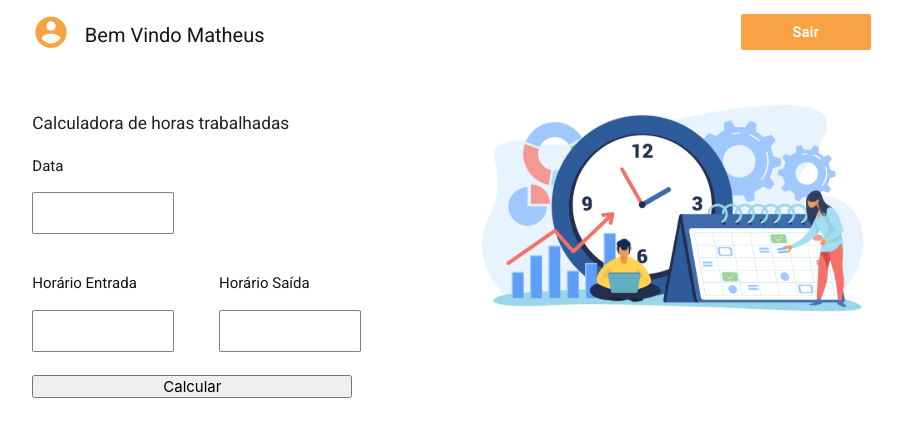
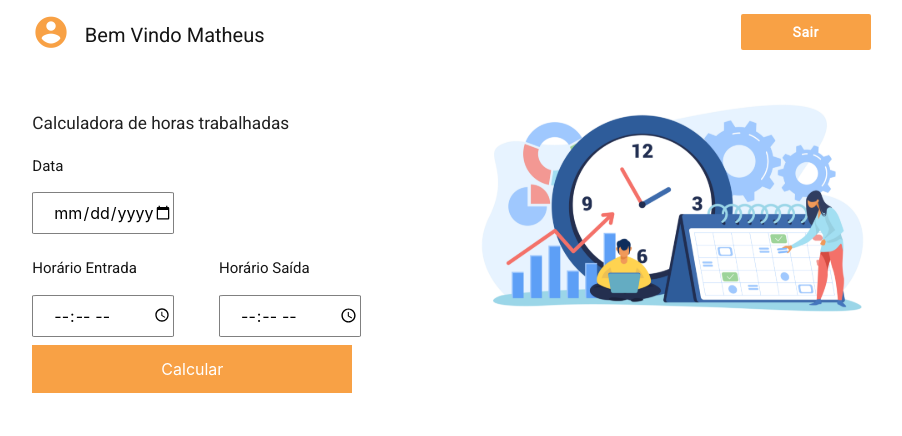
Before and after one commit to mwerneck1956/calculadora-horas-trabalho-frontend, a React (Create React App) app: page / in a window 1280 px wide. Shown: the top 436 px of the page, without its empty margins (181-1083 px from the left). Built offline with nearby package versions, Linux system fonts and the light colour scheme.

Commit message:
Finalizado states para horario de chegada e saida e data

```diff
--- a/src/Sections/WorkTimeCalculator.js
+++ b/src/Sections/WorkTimeCalculator.js
@@ -5,26 +5,27 @@ import useWindowSize from "../CustomHooks/useWindowSize";
 
 //Compontes do materialize
 
-
 //Components Customizados criados para o projeto
-import { TimeInput } from "../components/TimeInput/TimeInput";
+import { TimeInput, Button , DateInput } from "../components/index";
 
 //Utilizando grid do material-ui para definir o layout
-import { Grid, TextField ,Button} from "@material-ui/core";
+import { Grid } from "@material-ui/core";
 
 //Css
-import '../styles/Buttons.css'
 
 //Ilustração de tempo utilizada na pagina
 import timeIlustration from "../assets/imgs/HorarioIlustration.svg";
 
 export default function WorkTimeCalculator() {
+
+  //Custom Hooks
   const size = useWindowSize();
+
+  //State hooks
   const [arrivalTime, setArrivalTime] = useState(0);
   const [departureTime, setDepartureTime] = useState(0);
-  useEffect(() => {
-    console.log("arrival time", arrivalTime);
-  }, [arrivalTime]);
+  const [date,setDate] = useState(new Date())
+
   return (
     <Grid
       style={{ marginTop: "3%" }}
@@ -33,29 +34,41 @@ export default function WorkTimeCalculator() {
       lg={12}
       xl={12}
     >
-      <Grid xs={12} lg={3} direction="row" justify={size.width > 1273 ? "space-between" :"center"}item container>
+      <Grid
+        xs={12}
+        lg={3}
+        direction="row"
+        justify={size.width > 1273 ? "space-between" : "center"}
+        item
+        container
+      >
         <Grid sm={12} lg={12}>
           <h6>Calculadora de horas trabalhadas</h6>
         </Grid>
 
-        <Grid xs={8} md={5} sm={5} lg ={5}>
-          <TimeInput label="Data"/>
+        <Grid xs={8} md={5} sm={5} lg={5}>
+          <DateInput label="Data" onChange={(event)=>setDate(event.target.value)} value={date} />
         </Grid>
-        <Grid lg={6} md={5} sm={5} xs={0}/>
-        <Grid  xs={8} md={5} sm={5} lg={5}>
-          <TimeInput label="Horário Entrada"/>
+        <Grid lg={6} md={5} sm={5} xs={0} />
+        <Grid xs={8} md={5} sm={5} lg={5}>
+          <TimeInput
+            onChange={(event) => setArrivalTime(event.target.value)}
+            value={arrivalTime}
+            label="Horário Entrada"
+          />
         </Grid>
         <Grid sm={5} md={5} xs={8} lg={5}>
-          <TimeInput label="Horário Saída"/>
+          <TimeInput
+            onChange={(event) => setDepartureTime(event.target.value)}
+            value={departureTime}
+            label="Horário Saída"
+          />
         </Grid>
-        <Grid  md={5} sm={5} xs={8} lg={12} xl={6}>
-          <button>
-              Calcular
-          </button>
+        <Grid md={5} sm={5} xs={8} lg={12} xl={12}>
+          <Button title="Calcular" />
         </Grid>
-
       </Grid>
-      <Grid lg={1}/>
+      <Grid lg={1} />
       <Grid md={6} lg={4} xl={4}>
         <img
           src={timeIlustration}
--- /dev/null
+++ b/src/components/Buttons/Button.js
@@ -0,0 +1,13 @@
+import React from 'react'
+import './Buttons.css'
+
+export function Button(props) {
+  return (
+    <button
+      className="customButton bgOrange"
+      onClick={props.onClick}
+    >
+     {props.title}
+    </button>
+  )
+}
--- /dev/null
+++ b/src/components/Buttons/Buttons.css
@@ -0,0 +1,21 @@
+.customButton{
+  border: none!important;
+  color: #fff;
+  width: 100%!important;
+  padding: 15px 32px;
+  text-align: center;
+  text-decoration: none;
+  display: inline-block;
+  font-size: 16px;
+}
+@media(min-width : 100px) and (max-width : 597px) {
+  .customButton{
+    width: 97%!important;
+  }
+}
+.bgOrange{
+  background-color: var(--main-orange)!important;
+}
+.bgOrange:hover{
+  background-color: #E07434!important;
+}
--- /dev/null
+++ b/src/components/Pickers/DateInput.js
@@ -0,0 +1,24 @@
+import React, { Fragment } from "react";
+
+
+
+//Componente Base
+import { TimePicker, DatePicker } from "react-materialize";
+
+//css
+import "./picker.css";
+
+export function DateInput(props) {
+  return (
+    <Fragment>
+      <p style={{ textAlign: "initial" }}>{props.label}</p>
+      <input
+        type ="date"
+        onChange= {event=>props.onChange(event)}
+        value={props.value}
+        className="timePicker"
+        //onChange = {(h,m)=>props.onChange(h,m)}
+      />
+    </Fragment>
+  );
+}
--- /dev/null
+++ b/src/components/Pickers/TimeInput.js
@@ -0,0 +1,21 @@
+import React, { Fragment } from "react";
+
+//Componente Base
+import { TimePicker, DatePicker } from "react-materialize";
+
+//css
+import "./picker.css";
+export function TimeInput(props) {
+  return (
+    <Fragment>
+      <p style={{ textAlign: "initial" }}>{props.label}</p>
+      <input
+        type ="time"
+        onChange= {(event)=>props.onChange(event)}
+        value={props.value}
+        className="timePicker"
+        //onChange = {(h,m)=>props.onChange(h,m)}
+      />
+    </Fragment>
+  );
+}
--- /dev/null
+++ b/src/components/Pickers/index.js
@@ -0,0 +1,2 @@
+export * from './TimeInput'
+export * from './DateInput'
--- a/src/components/TimeInput/TimeInput.js
+++ /dev/null
@@ -1,38 +0,0 @@
-import React, { Fragment } from "react";
-
-//Componente Base
-import {TimePicker,DatePicker} from 'react-materialize'
-
-//css
-import './TimeInput.css'
-export function TimeInput(props) {
-  return (
-    <Fragment>
-      <p style={{ textAlign: "initial" }}>{props.label}</p>
-      <TimePicker
-        className = "timePicker"
-        //onChange = {(h,m)=>props.onChange(h,m)}
-        options={{
-          autoClose: false,
-          container: null,
-          defaultTime: "now",
-          duration: 350,
-          fromNow: 0,
-          i18n: {
-            cancel: "Cancelar",
-            clear: "Limpar",
-            done: "Ok",
-          },
-          onCloseEnd: null,
-          onCloseStart: null,
-          onOpenEnd:null,
-          onOpenStart: null,
-          onSelect:null ,
-          showClearBtn: true,
-          twelveHour: false,
-          vibrate: true,
-        }}
-      />
-    </Fragment>
-  );
-}
--- a/src/components/index.js
+++ b/src/components/index.js
@@ -1 +1,2 @@
-export * from './TimeInput'
+export * from './Pickers/'
+export * from './Buttons/Button'
--- a/src/index.css
+++ b/src/index.css
@@ -1,16 +1,15 @@
-:root{
-  --main-orange : #F8A145;
-  --main-black : #151515;
-
+:root {
+  --main-orange: #f8a145;
+  --main-black: #151515;
 }
 body {
   margin: 0;
-  font-family: 'Roboto', sans-serif;
+  font-family: "Roboto", sans-serif;
   -webkit-font-smoothing: antialiased;
   -moz-osx-font-smoothing: grayscale;
 }
 
 code {
-  font-family: source-code-pro, Menlo, Monaco, Consolas, 'Courier New',
+  font-family: source-code-pro, Menlo, Monaco, Consolas, "Courier New",
     monospace;
 }
--- a/src/styles/Buttons.css
+++ /dev/null
@@ -1,4 +0,0 @@
-button{
-  box-shadow: inherit;
-  width: 100%;
-}
```
Also changed, not shown: src/components/Pickers/picker.css (renamed from src/components/TimeInput/TimeInput.css).
